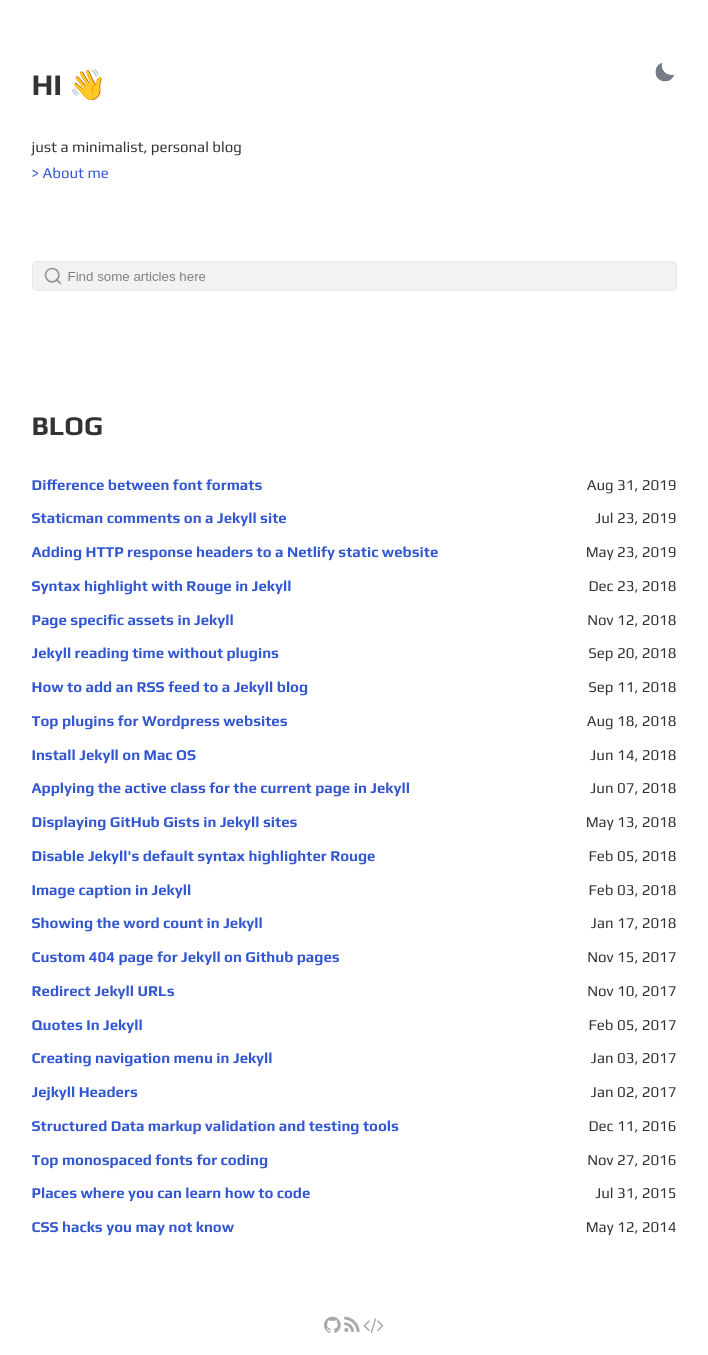
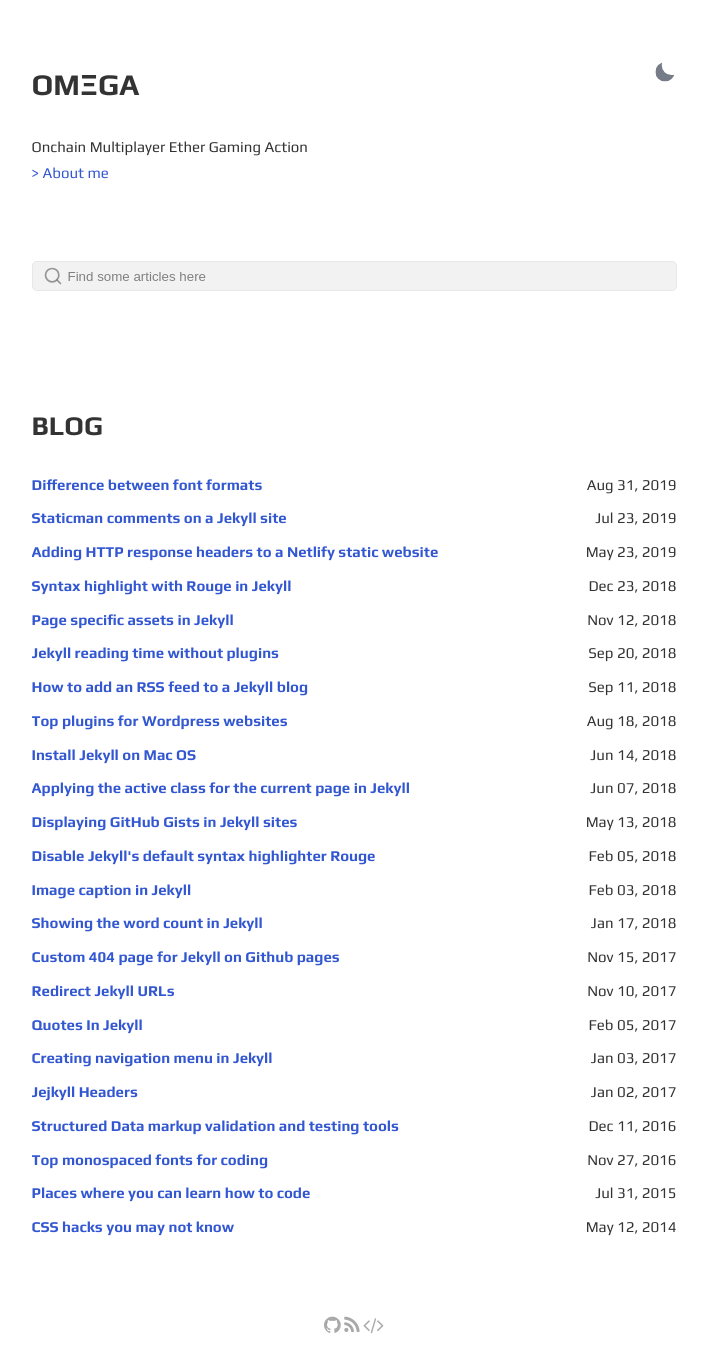
Before and after one commit to 0xigami/omega, a Jekyll site: the page built from index.html, in a window 1280 px wide. Shown: the whole page, without its empty margins (286-994 px from the left). Built offline with Jekyll 4.4.1, drawn with Linux system fonts in a browser that asks for light colours.

Commit message:
Update _config.yml

```diff
--- a/_config.yml
+++ b/_config.yml
@@ -1,29 +1,29 @@
-site: Gesko
-title: Gesko
-greetings: Hi 👋
+site: OMΞGA
+title: OMΞGA
+greetings: OMΞGA
 description: >-
-  just a minimalist, personal blog
+  Onchain Multiplayer Ether Gaming Action
 lang: en-US
 timezone:  Europe/Rome
-repo: https://github.com/DavideBri/Gesko # site repo [optional]
+repo: https://github.com/0xigami/omega # site repo [optional]
 data-theme: dark # default theme "dark" | "light"
-discus-identifier: powex # replace with your disqus shortname
+discus-identifier: # replace with your disqus shortname
 
 author:
-  name: gesko
-  bio: just a minimalist, personal blog
+  name: Gami
+  bio: Onchain Multiplayer Ether Gaming Action
   userpicture:
   username: # general username
   github: # github username
   twitter: # twitter username
-  email: your-email@email.com # email adress
+  email: # email adress
 
 # Font Settings
 googlewebfonts: family=Play:wght@400;700&family=Source+Code+Pro:ital,wght@0,200;0,300;0,400;0,600;0,700;0,900;1,300;1,400;1,500;1,600;1,700;1,900
 
 # URL settings
-url: "https://DavideBri.github.io" # Domain Name of host. [username].github.io for github pages
-baseurl: "/Gesko" # sub folder for jekyll site. only if jekyll site not in root of host. leave blank if not wishd. always add / in front.
+url: "https://0xigami.github.io/" # Domain Name of host. [username].github.io for github pages
+baseurl: "/omega" # sub folder for jekyll site. only if jekyll site not in root of host. leave blank if not wishd. always add / in front.
 permalink: pretty
 
 # local
```
